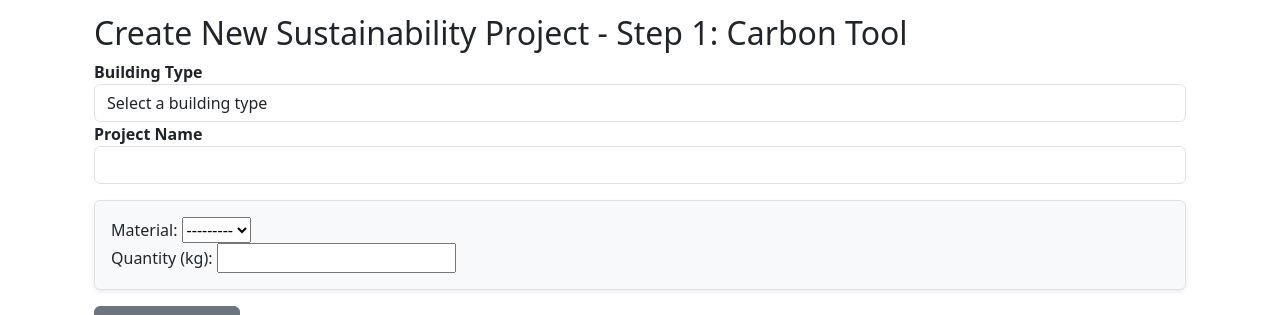
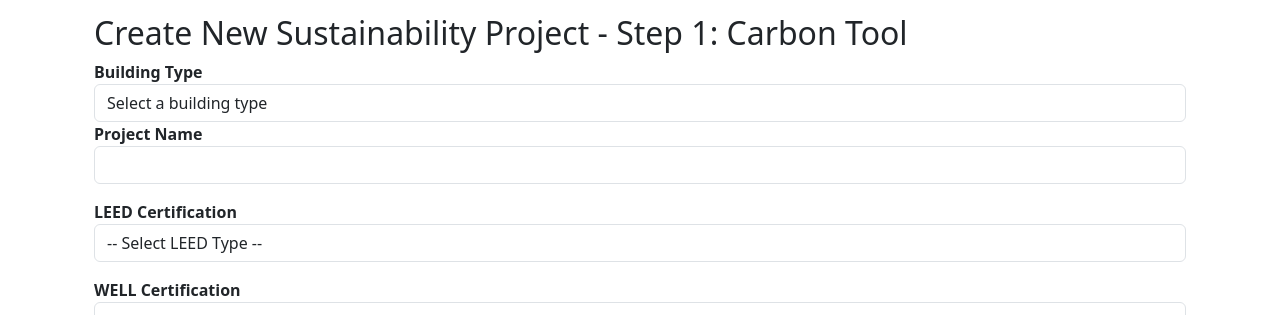
Before and after one commit to balrajsingh-fw/greenconstruct, a Django app: page /projects/create/ in a window 1280 px wide. Shown: the part 82-397 px from the top of the page. Run offline with Django 5.2, Linux system fonts and the light colour scheme; data that the repository does not hold is empty.

Commit message:
leed well certificate input added

```diff
--- a/templates/projects/create.html
+++ b/templates/projects/create.html
@@ -20,6 +20,30 @@
       <label for="name"><strong>Project Name</strong></label>
       <input type="text" id="name" name="name" class="form-control" required />
     </div>
+    <div class="form-group mb-3">
+  <label for="leed_certification"><strong>LEED Certification</strong></label>
+  <select id="leed_certification" name="leed_certification" class="form-control" required>
+    <option value="">-- Select LEED Type --</option>
+    <option value="LEED BD+C">LEED BD+C (Building Design and Construction)</option>
+    <option value="LEED ID+C">LEED ID+C (Interior Design and Construction)</option>
+    <option value="LEED O+M">LEED O+M (Operations and Maintenance)</option>
+    <option value="LEED ND">LEED ND (Neighborhood Development)</option>
+    <option value="LEED Homes">LEED Homes</option>
+    <option value="LEED Cities and Communities">LEED Cities and Communities</option>
+  </select>
+</div>
+
+<div class="form-group mb-3">
+  <label for="well_certification"><strong>WELL Certification</strong></label>
+  <select id="well_certification" name="well_certification" class="form-control" required>
+    <option value="">-- Select WELL Type --</option>
+    <option value="WELL v2">WELL Building Standard (WELL v2)</option>
+    <option value="WELL Core">WELL Core</option>
+    <option value="WELL Interiors">WELL Interiors</option>
+    <option value="WELL Community">WELL Community</option>
+    <option value="WELL Portfolio">WELL Portfolio</option>
+  </select>
+</div>
 
     <!-- Material Formset -->
     <div id="formset-container">
--- a/templates/tools/carbon_result.html
+++ b/templates/tools/carbon_result.html
@@ -8,7 +8,11 @@
   <div class="card bg-light p-3 mb-4">
   <div id="map" style="height: 400px;"></div>
     </div>
-  <div>Building Type: {{project.building_type}}</div>
+  <div class="card bg-light p-3 mb-4">
+  <div><b>Building Type</b>: {{project.building_type}}</div>
+  <div><b>LEED Certificate Type</b>: {{project.leed_certification}}</div>
+  <div><b>Well Certificate Type</b>: {{project.well_certification}}</div>
+  </div>
 <div class="card bg-light p-3 mt-4">
   <h4 class="mb-3">Carbon Emission Insight</h4>
 
--- a/tools/models.py
+++ b/tools/models.py
@@ -16,6 +16,8 @@ class Project(models.Model):
     city = models.CharField(max_length=100, blank=True, null=True)
     country = models.CharField(max_length=100, blank=True, null=True)
     building_type = models.CharField(max_length=100, blank=True, null=True)
+    leed_certification = models.CharField(max_length=100, blank=True, null=True)
+    well_certification = models.CharField(max_length=100, blank=True, null=True)
     latitude = models.FloatField(null=True, blank=True)
     longitude = models.FloatField(null=True, blank=True)
     created_at = models.DateTimeField(auto_now_add=True)
--- a/tools/views.py
+++ b/tools/views.py
@@ -416,6 +416,8 @@ def project_create(request):
         city = request.POST.get("city")
         country = request.POST.get("country")
         building_type = request.POST.get("building_type")
+        well_certification = request.POST.get("well_certification")
+        leed_certification = request.POST.get("leed_certification")
         name = request.POST.get("name")
         if formset.is_valid():
             total_emission = 0
@@ -444,6 +446,8 @@ def project_create(request):
                 building_type=building_type,
                 carbon_insight=insight,
                 name=name,
+                leed_certification=leed_certification,
+                well_certification=well_certification,
                 current_step=2  # Step 1 done, move to step 2
             )
             return redirect('project_step', project_id=project.id, step=2)
```
Also changed, not shown: tools/migrations/0014_project_leed_certification_and_more.py (added).
